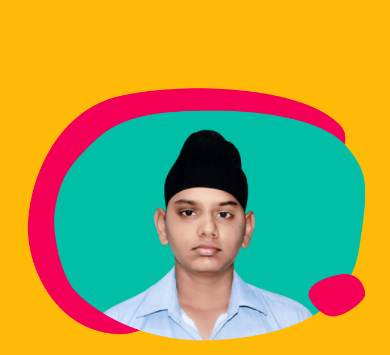
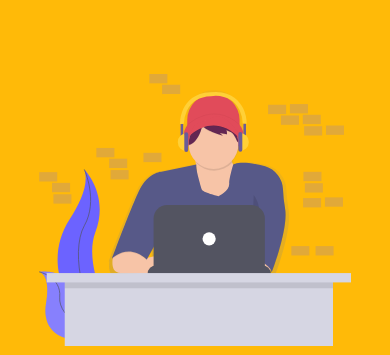
Before and after one commit to sarvjot/sarvjot.github.io, a plain HTML site: page index.html in a window 390 px wide. Shown: the part 489-844 px from the top of the page. Drawn offline with Linux system fonts and the light colour scheme; a script that the page names is missing; a web font is replaced by a local one.

Commit message:
changed home page pic

```diff
--- a/assets/app.css
+++ b/assets/app.css
@@ -115,6 +115,9 @@ input,label{
     display: flex;
     align-items: center;
     justify-content: center;
+}
+#home-second-section img{
+    width: 55%;
 }
 /* ------------------------------------Personalize-Section Styling Starts Here ------------------------------------------------*/
 #personalize-heading{
@@ -540,7 +543,7 @@ input,label{
 @media(max-width:700px){
     /* home section styling */
     #home-second-section img{
-        width: 90%;
+        width: 80%;
     }
     /* technologies section styling */
     #technologies-heading{
--- a/index.html
+++ b/index.html
@@ -37,7 +37,7 @@
                 </div>
             </section>
             <section id="home-second-section">
-                <img src="assets/images/Image.png" alt="">
+                <img src="assets/iconsAndVectors/coder.svg" alt="">
             </section>
         </div>
     </div>
```
Also changed, not shown: assets/iconsAndVectors/coder.svg (added).
